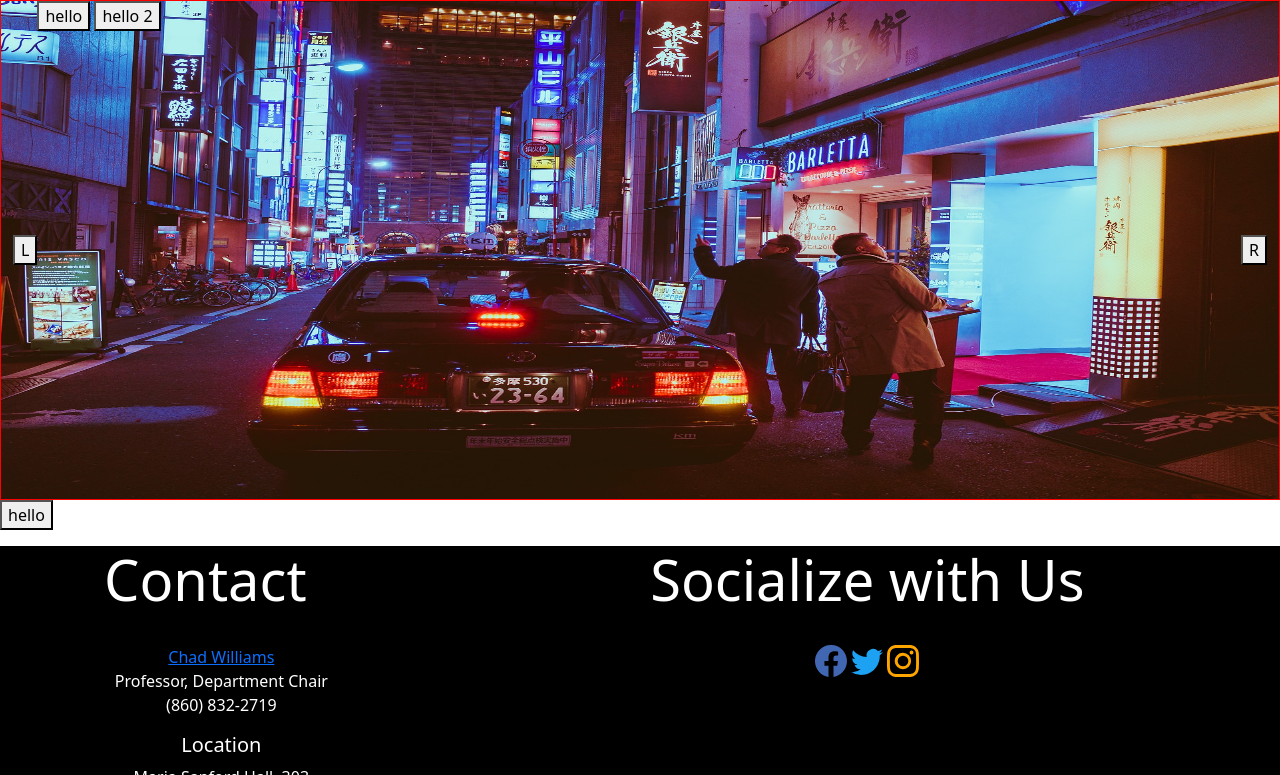
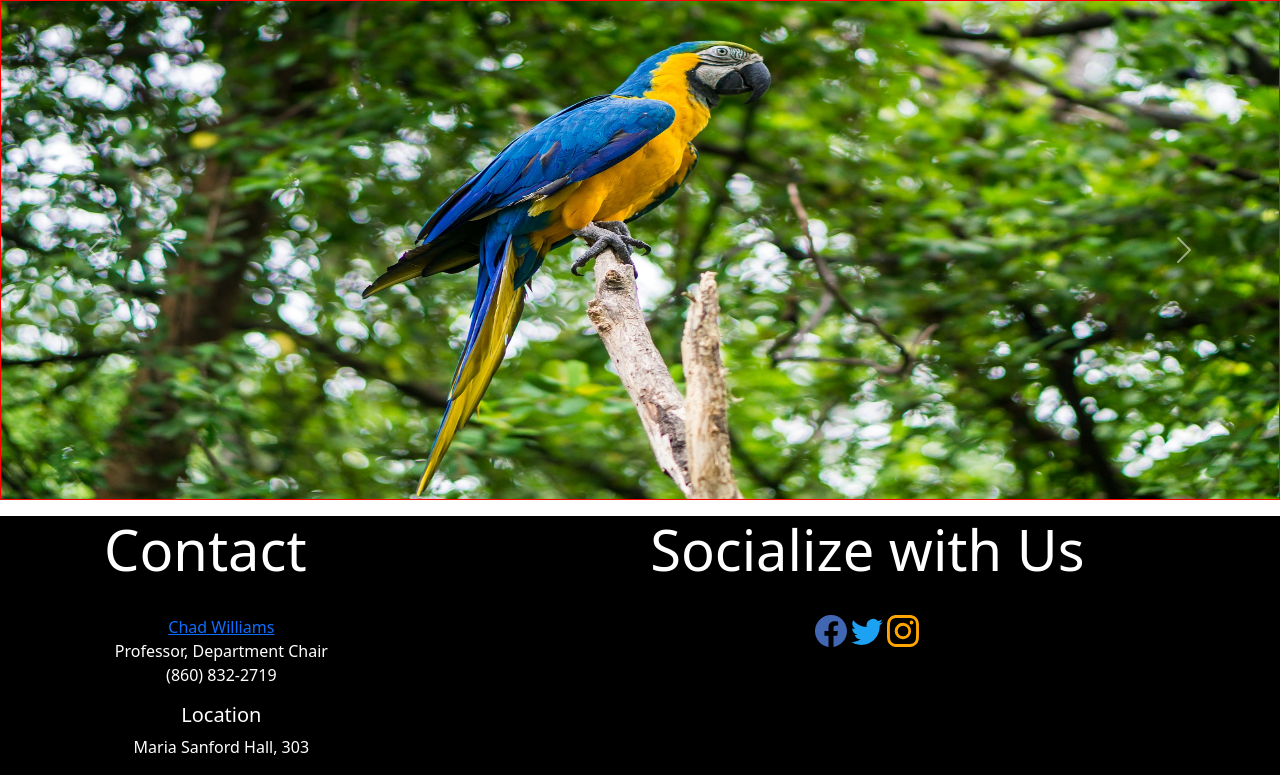
Before and after one commit to BryanDevelops98/finalProject, a Django app: page /taxi/add/ in a window 1280 px wide. Shown: the part 66-841 px from the top of the page. Run offline with Django 3.2, Linux system fonts and the light colour scheme.

Commit message:
added carousel
carousel

```diff
--- a/static/css/style.css
+++ b/static/css/style.css
@@ -13,7 +13,7 @@ html,body{
   min-height: 55vh;
 }
 .imgClass{
-  background-image: url("/static/img/japan.jpg");
+
   width: 100%;
   height: 500px;
   background-size: 100% 100%;
--- a/templates/mypage.html
+++ b/templates/mypage.html
@@ -3,20 +3,27 @@
 
 {% block content %}
 <section>
-    <div class="container-fluid imgClass">
-
-          <button id="leftBtn"> L </button>
-       <button  id="rightBtn"> R </button>
-
-       <button>hello
-
-       </button>
-       <button>hello 2
-
+   <div id="carouselExampleInterval" class="carousel slide" data-bs-ride="carousel">
+      <div class="carousel-inner">
+        <div class="carousel-item active" data-bs-interval="10000">
+          <img src="{% static 'img/bird.jpg' %}" class="d-block w-100 imgClass" alt="...">
+        </div>
+        <div class="carousel-item" data-bs-interval="2000">
+          <img src="{% static 'img/bird.jpg' %}"  class="d-block w-100 imgClass" alt="...">
+        </div>
+        <div class="carousel-item">
+          <img src="{% static 'img/bird.jpg' %}"  class="d-block w-100 imgClass" alt="...">
+        </div>
+      </div>
+      <button class="carousel-control-prev" type="button" data-bs-target="#carouselExampleInterval" data-bs-slide="prev">
+        <span class="carousel-control-prev-icon" aria-hidden="true"></span>
+        <span class="visually-hidden">Previous</span>
       </button>
-
+      <button class="carousel-control-next" type="button" data-bs-target="#carouselExampleInterval" data-bs-slide="next">
+        <span class="carousel-control-next-icon" aria-hidden="true"></span>
+        <span class="visually-hidden">Next</span>
+      </button>
     </div>
     <!-- <img src="{% static 'img/japan.jpg' %}" alt="My image" class="imgClass"> -->
-    <button>hello</button>
  </section>
 {% endblock %}
```
